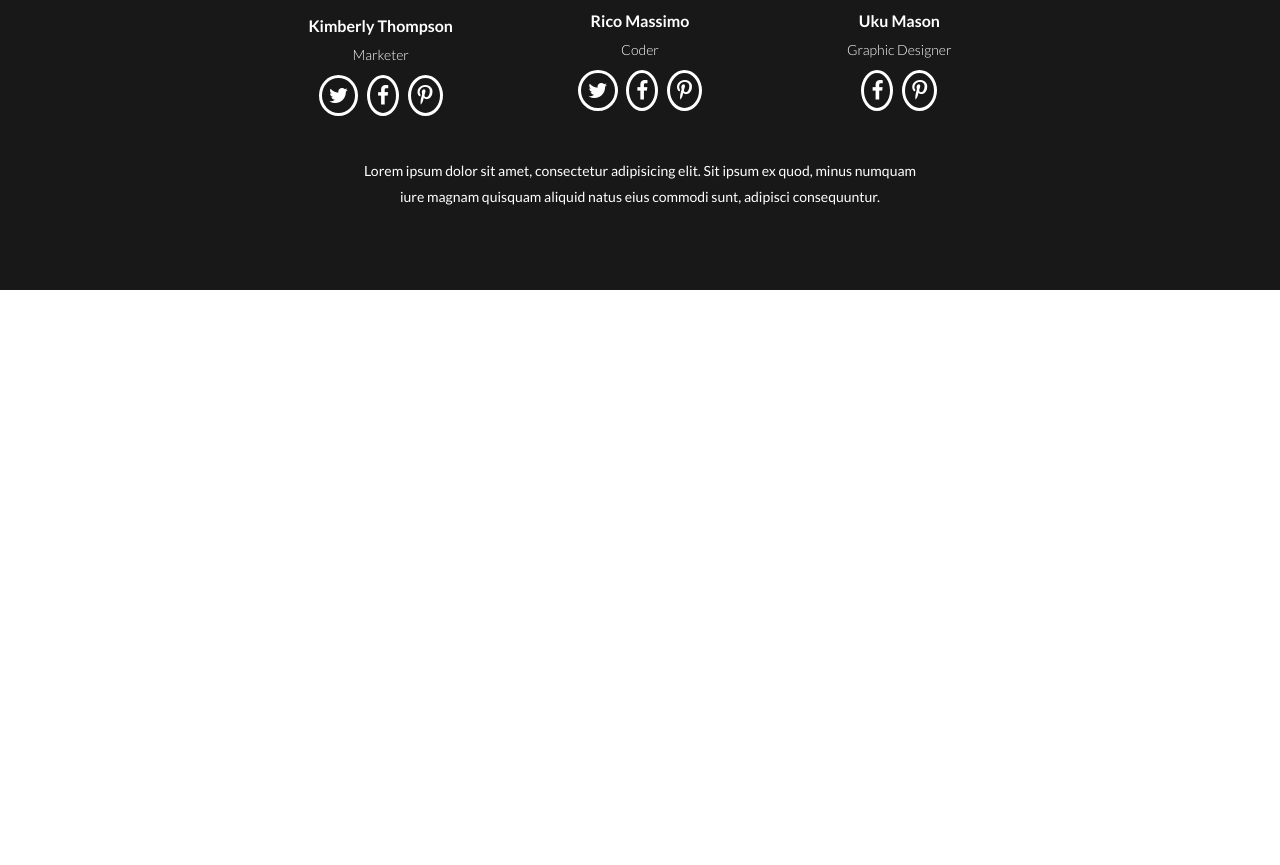
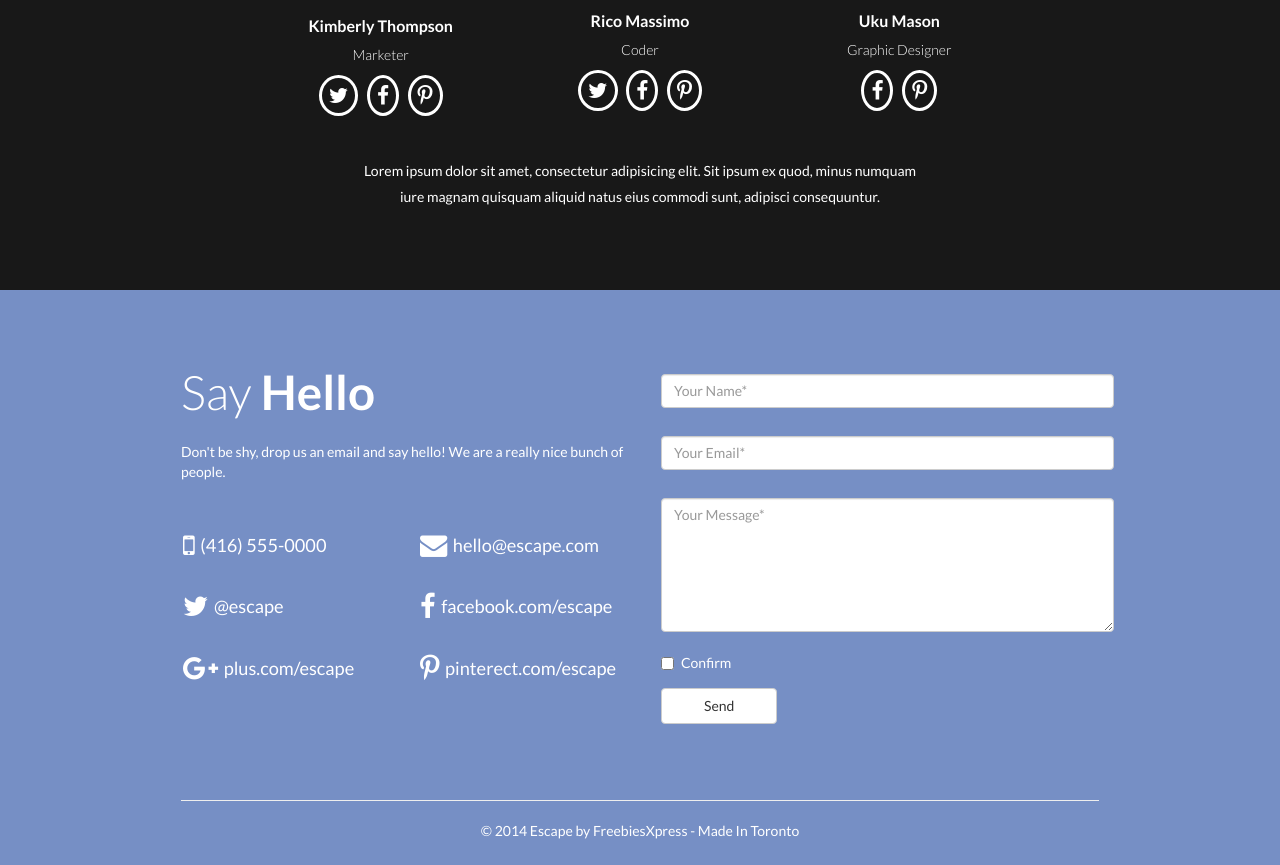
Before and after one commit to aaqib29292/escape, a plain HTML site: page index.html in a window 1280 px wide. Shown: the part 3487-4352 px from the top of the page. Before the commit the page ends 3777 px from the top, so only its background shows below. Drawn offline with Linux system fonts and the light colour scheme.

Commit message:
add footer

```diff
--- a/css/src/app.scss
+++ b/css/src/app.scss
@@ -5,4 +5,5 @@
           "features",
           "awesome-clients",
           "logo",
-          "amazing-team";
+          "amazing-team",
+          "footer";
--- /dev/null
+++ b/css/src/footer.scss
@@ -0,0 +1,66 @@
+#footer {
+  background-color: #768FC5;
+  color: #FFF;
+  .container {
+    padding: 4em 9em 1em 9em;
+    .row {
+      padding-bottom: 2em;
+
+      .wish{
+        h2 {
+          font-size: 3.4em;
+        }
+        .web {
+          font-weight: 100;
+        }
+      }
+
+      p.msg {
+        padding: 1em 0em 2em;
+      }
+
+      .row_1 {
+        font-size: 1.3em;
+        padding: 10px 0;
+
+        i {
+          margin: 2px;
+          font-size: 1.5em;
+        }
+        span {
+          position: relative;
+          top: -3px;
+        }
+
+      }
+      .form-horizontal {
+        padding: 2em 0em 0em 1.5em;
+        .form-group {
+          margin-bottom: 2em;
+        }
+      }
+      .checkbox {
+        margin: -1em 0em;
+      }
+
+      .btn {
+        padding: 0.5em 3em;
+      }
+
+      hr{
+        border-top: 1px solid hsla(0, 1%, 65%, 0.6);
+      }
+
+    }
+    .copyright {
+      text-align: center;
+
+    }
+
+  }
+
+}
+
+#copyright {
+  background-color: #768FC5;
+}
--- a/index.html
+++ b/index.html
@@ -205,7 +205,76 @@
         </div>
         <div class="description">
           <p>Lorem ipsum dolor sit amet, consectetur adipisicing elit. Sit ipsum ex quod, minus numquam iure magnam quisquam aliquid natus eius commodi sunt, adipisci consequuntur.</p>
+        </div>
 
+      </div>
+    </section>
+
+    <section id="footer">
+      <div class="container">
+        <div class="row">
+          <div class="col-sm-6">
+            <div class="request">
+              <div class="wish">
+                <h2><span class="web">Say</span> <b>Hello</b></h2>
+              </div>
+              <p class="msg">Don't be shy, drop us an email and say hello! We are a really nice bunch of people.</p>
+            </div>
+            <div class="row row_1">
+              <div class="col-sm-6">
+                <p class="contact"><i class="fa fa-mobile"></i> <span class="middle">(416) 555-0000</span></p>
+              </div>
+              <div class="col-sm-6">
+                <p class="contact"><i class="fa fa-envelope"></i> <span class="middle">hello@escape.com</span></p>
+              </div>
+            </div>
+            <div class="row row_1">
+              <div class="col-sm-6">
+                <p class="contact"><i class="fa fa-twitter"></i> <span class="middle">@escape</span></p>
+              </div>
+              <div class="col-sm-6">
+                <p class="contact"><i class="fa fa-facebook"></i> <span class="middle">facebook.com/escape</span></p>
+              </div>
+            </div>
+            <div class="row row_1">
+              <div class="col-sm-6">
+                <p class="contact"><i class="fa fa-google-plus"></i> <span class="middle">plus.com/escape</span></p>
+              </div>
+              <div class="col-sm-6">
+                <p class="contact"><i class="fa fa-pinterest-p"></i> <span class="middle">pinterect.com/escape</span></p>
+              </div>
+            </div>
+
+          </div>
+
+          <div class="col-sm-6">
+            <form class="form-horizontal">
+              <div class="form-group">
+                <input type="email" class="form-control" id="inputEmail3" placeholder="Your Name*">
+              </div>
+              <div class="form-group">
+                <input type="password" class="form-control" id="inputPassword3" placeholder="Your Email*">
+              </div>
+              <div class="form-group">
+                <textarea class="form-control" class="form-control" placeholder="Your Message*" rows="6"></textarea>
+              </div>
+              <div class="form-group">
+                <div class="checkbox">
+                  <label>
+                    <input type="checkbox"> Confirm
+                  </label>
+                </div>
+              </div>
+              <div class="form-group">
+                <button type="submit" class="btn btn-default">Send</button>
+              </div>
+            </form>
+          </div>
+
+        </div>
+        <hr>
+        <div class="copyright">
+          <p> &copy 2014 Escape by FreebiesXpress - Made In Toronto </p>
         </div>
 
       </div>
```
Also changed, not shown: css/app.css, 1 other file.
